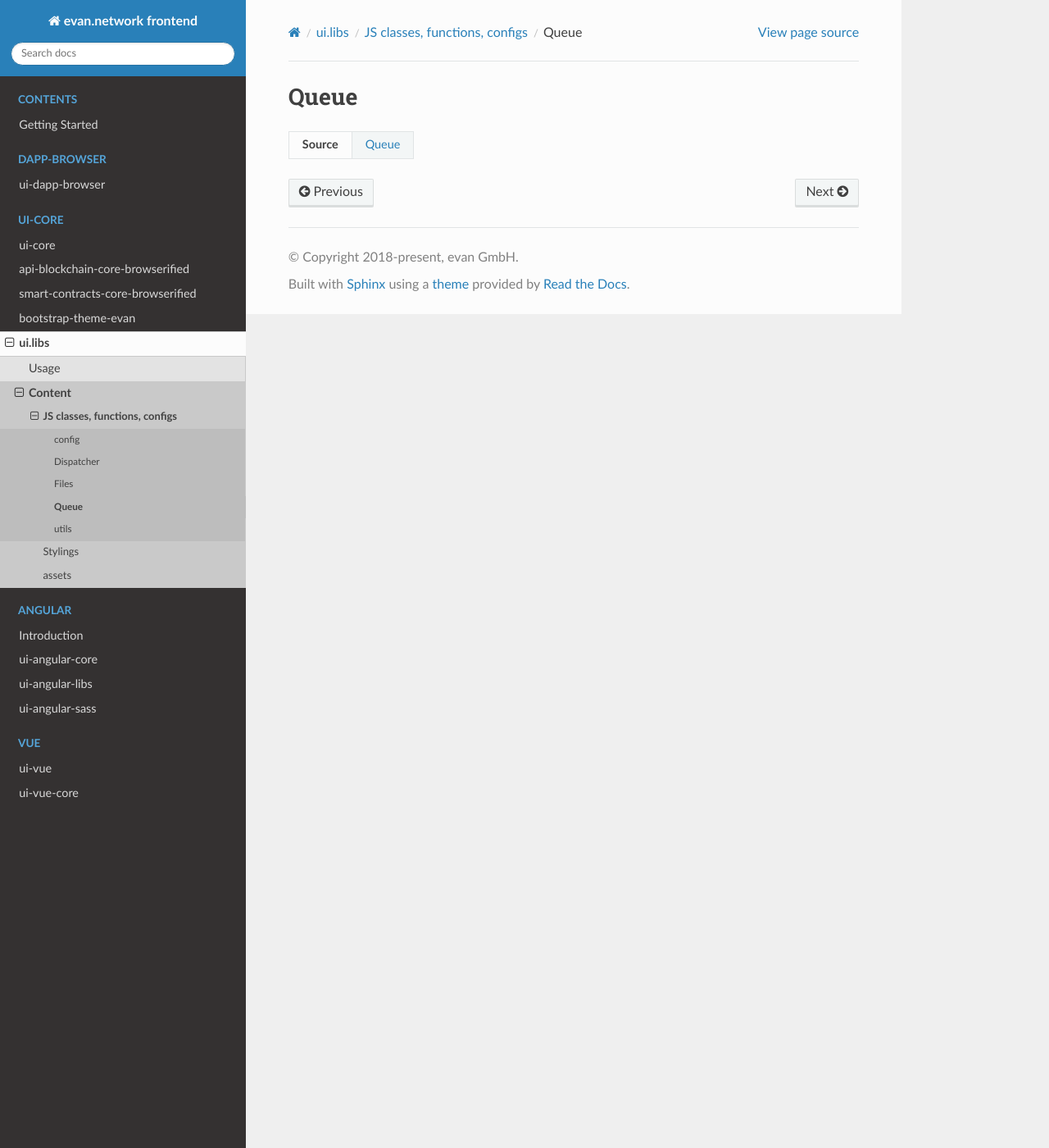
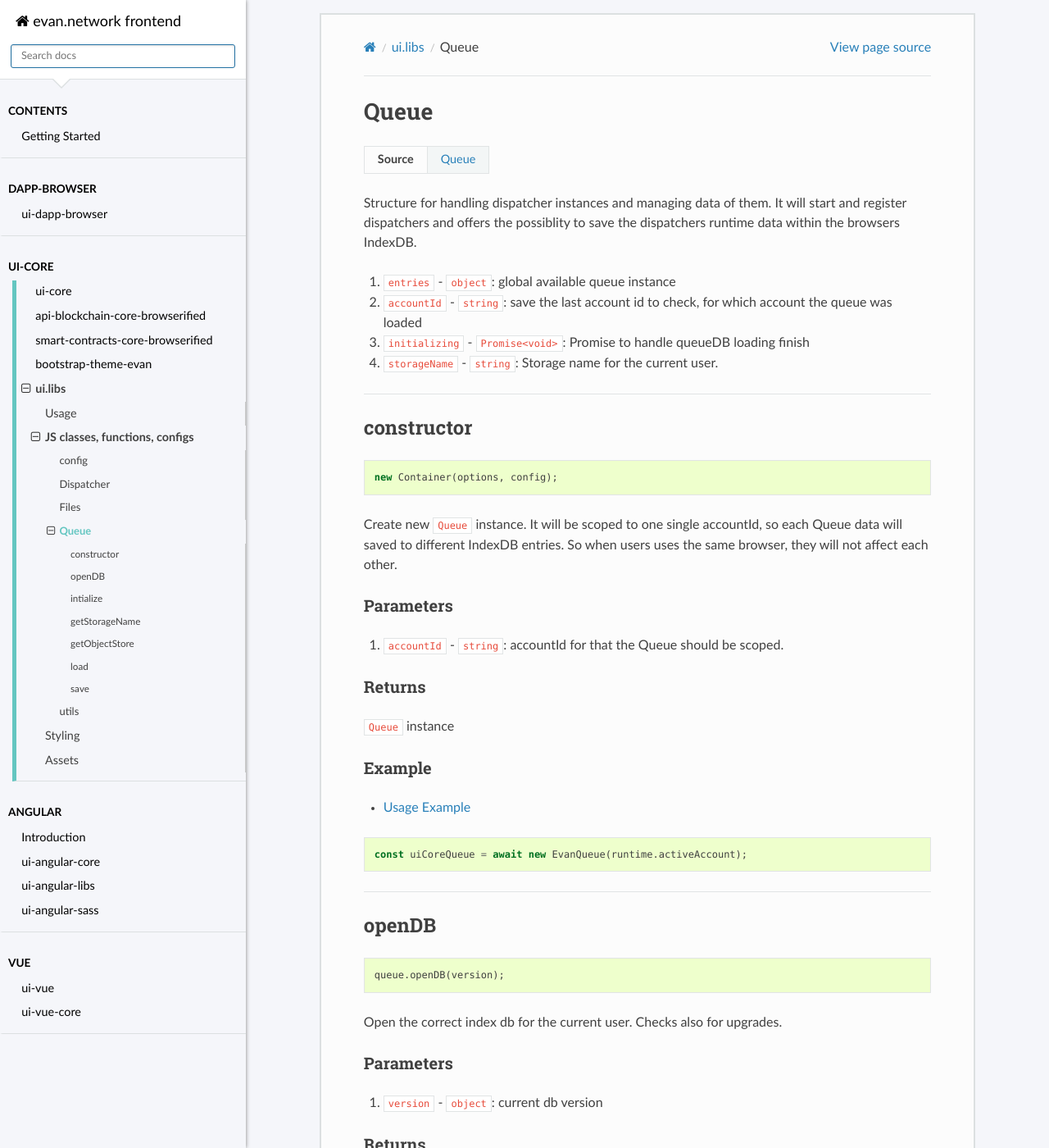
Before and after one commit to evannetwork/ui-docs, a Sphinx documentation site: the page built from docs/core/ui.libs/js/queue.rst, in a window 1280 px wide and 1400 px high. Shown: the whole window at 82% size. Built offline with Sphinx 7.4.7 and the Read the Docs theme 2.0.0, drawn with Linux system fonts in a browser that asks for light colours; some of the changed text lies outside the part shown.

Commit message:
add queue docs; add custom css

```diff
--- /dev/null
+++ b/docs/_static/css/evan.css
@@ -0,0 +1,138 @@
+/**** nav search side ***/
+
+.wy-nav-side .wy-side-nav-search {
+  position: relative;
+
+  text-align: left;
+
+  border-bottom: 1px solid #dce0e1;
+  background-color: #fff;
+}
+
+.wy-nav-side .wy-side-nav-search a {
+  font-size: 18px;
+  font-weight: 500;
+
+  text-align: left;
+
+  color: #000;
+}
+
+.wy-nav-side .wy-side-nav-search input {
+  border-radius: 3px;
+}
+
+.wy-nav-side .wy-side-nav-search:after,
+.wy-nav-side .wy-side-nav-search:before {
+  position: absolute;
+  top: 100%;
+  left: 25%;
+
+  width: 0;
+  height: 0;
+
+  content: ' ';
+  pointer-events: none;
+
+  border: solid transparent;
+}
+
+.wy-nav-side .wy-side-nav-search:after {
+  margin-left: -10px;
+
+  border-width: 10px;
+  border-top-color: #fff;
+}
+
+.wy-nav-side .wy-side-nav-search:before {
+  margin-left: -12px;
+
+  border-width: 12px;
+  border-top-color: #dce0e1;
+}
+
+/******** side panel *************/
+.wy-nav-side {
+  background: #f5f6fa;
+  box-shadow: 0 0 5px 0 grey;
+}
+
+.wy-menu-vertical header,
+.wy-menu-vertical p.caption {
+  margin-bottom: 10px;
+  padding: 10px;
+
+  color: #000;
+}
+
+.wy-nav-side a {
+  color: #000;
+}
+
+.wy-menu-vertical ul * {
+  background-color: transparent !important;
+}
+
+.wy-menu-vertical ul *:hover {
+  color: #64c6c1 !important;
+  background-color: transparent !important;
+}
+
+.wy-menu-vertical > ul {
+  padding-bottom: 10px;
+
+  border-bottom: 1px solid #dce0e1;
+  border-left: 3px solid transparent;
+}
+
+ul.current {
+  margin-left: 15px;
+
+  border-left: 5px solid #64c6c1;
+}
+
+.wy-menu-vertical li.toctree-l1.current > a {
+  border-top: 0;
+  border-bottom: 0;
+}
+
+.wy-menu-vertical li.current {
+  background-color: #f5f6fa !important;
+}
+
+.wy-menu-vertical li.on a,
+.wy-menu-vertical li.current > a {
+  background-color: #f5f6fa;
+}
+
+.wy-nav-top {
+  margin-top: -16px;
+}
+
+.wy-menu-vertical li.toctree-l2 a.current {
+  color: #64c6c1 !important;
+}
+
+/************* content **********/
+
+.wy-nav-shift {
+  padding-top: 1rem;
+}
+
+.wy-nav-content-wrap {
+  padding-top: 1rem;
+  padding-bottom: 1rem;
+
+  background-color: #f5f6fa;
+}
+
+.wy-nav-content {
+  right: 0;
+  left: 0;
+
+  margin: auto;
+
+  border: 2px solid #dce0e1;
+}
+
+/******* evan ui.libs ************/
--- a/docs/conf.py
+++ b/docs/conf.py
@@ -84,7 +84,7 @@ html_theme = 'sphinx_rtd_theme'
 # Add any paths that contain custom static files (such as style sheets) here,
 # relative to this directory. They are copied after the builtin static files,
 # so a file named "default.css" will overwrite the builtin "default.css".
-# html_static_path = ['_static']
+html_static_path = ['_static']
 
 # Custom sidebar templates, must be a dictionary that maps document names
 # to template names.
@@ -152,3 +152,6 @@ texinfo_documents = [
      author, 'evan.network frontend', 'One line description of project.',
      'Miscellaneous'),
 ]
+
+def setup(app):
+    app.add_stylesheet('css/evan.css')
--- a/docs/core/ui.libs/index.rst
+++ b/docs/core/ui.libs/index.rst
@@ -23,27 +23,27 @@ Usage
 
 - dbcp.json
 
-.. code-block:: json
+  .. code-block:: json
 
-  {
-    "public": {
-      "dapp": {
-        "dependencies": {
-          "ui.libs": "^1.4.0"
+    {
+      "public": {
+        "dapp": {
+          "dependencies": {
+            "ui.libs": "^1.4.0"
+          }
         }
       }
     }
-  }
 
 - package.json
 
-.. code-block:: json
+  .. code-block:: json
 
-  {
-    "dependencies": {
-      "@evan.network/ui": "^1.4.0"
-    },
-  }
+    {
+      "dependencies": {
+        "@evan.network/ui": "^1.4.0"
+      },
+    }
 
 - typescript
 
@@ -57,28 +57,32 @@ Usage
 
     @import '~@evan.network/ui/dist/ui.libs.css';
 
-Content
-=======
+JS classes, functions, configs
+==============================
 
 .. toctree::
   :maxdepth: 2
   :glob:
-  :caption: JS
 
-  js
+  js/*
 
+
+Styling
+=======
 
 .. toctree::
   :maxdepth: 2
   :glob:
   :caption: Stylings
 
-  stylings
+  styling/*
 
+
+Assets
+=======
 
 .. toctree::
   :maxdepth: 2
   :glob:
-  :caption: Assets
 
   assets
--- a/docs/core/ui.libs/js/config.rst
+++ b/docs/core/ui.libs/js/config.rst
@@ -8,3 +8,5 @@ config
 
    * - Source
      - `config <https://github.com/evannetwork/ui-core/tree/master/dapps/ui.libs/src/config.ts>`__
+
+- ``agentUrl`` : url to the evan.network smart agents server (e.g.: https://agents.test.evan.network)
--- a/docs/core/ui.libs/js/queue.rst
+++ b/docs/core/ui.libs/js/queue.rst
@@ -8,3 +8,277 @@ Queue
 
    * - Source
      - `Queue <https://github.com/evannetwork/ui-core/tree/master/dapps/ui.libs/src/Queue.ts>`__
+
+Structure for handling dispatcher instances and managing data of them. It will start and register
+dispatchers and offers the possiblity to save the dispatchers runtime data within the browsers
+IndexDB.
+
+
+#. ``entries`` - ``object``: global available queue instance
+#. ``accountId`` - ``string``: save the last account id to check, for which account the queue was loaded
+#. ``initializing`` - ``Promise<void>``: Promise to handle queueDB loading finish
+#. ``storageName`` - ``string``: Storage name for the current user.
+
+--------------------------------------------------------------------------------
+
+.. _queue_constructor:
+
+constructor
+================================================================================
+
+
+.. code-block:: typescript
+
+  new Container(options, config);
+
+Create new ``Queue`` instance. It will be scoped to one single accountId, so each Queue data will
+saved to different IndexDB entries. So when users uses the same browser, they will not affect each
+other.
+
+----------
+Parameters
+----------
+
+#. ``accountId`` - ``string``: accountId for that the Queue should be scoped.
+
+-------
+Returns
+-------
+
+``Queue`` instance
+
+-------
+Example
+-------
+- `Usage Example <https://github.com/evannetwork/ui-core/blob/master/dapps/ui.libs/src/Dispatcher.ts>`__
+
+.. code-block:: typescript
+
+  const uiCoreQueue = await new EvanQueue(runtime.activeAccount);
+
+
+
+
+
+
+--------------------------------------------------------------------------------
+
+.. _queue_openDB:
+
+openDB
+================================================================================
+
+.. code-block:: typescript
+
+  queue.openDB(version);
+
+Open the correct index db for the current user. Checks also for upgrades.
+
+----------
+Parameters
+----------
+
+#. ``version`` - ``object``: current db version
+
+-------
+Returns
+-------
+
+``Promise`` returns ``void``: resolved when IndexDB was initialized
+
+-------
+Example
+-------
+
+.. code-block:: typescript
+
+  async initialize(): Promise<any> {
+    if (!queueDB) {
+      if (!this.initializing) {
+        try {
+          queueDB = await this.openDB();
+        } catch (ex) {
+          console.error(ex);
+        }
+      }
+
+      await this.initializing;
+    }
+  }
+
+
+
+
+--------------------------------------------------------------------------------
+
+.. _queue_intialize:
+
+intialize
+================================================================================
+
+.. code-block:: typescript
+
+  queue.intialize();
+
+Creates a queueDB if missing and open all connections. Is called by the Queue interaction functions itself.
+
+-------
+Returns
+-------
+
+``Promise`` returns ``void``: Resolved when ``openDB`` has finished. Will use the ``initialized`` flag to only be initialized once.
+
+-------
+Example
+-------
+
+.. code-block:: typescript
+
+  await this.initialize();
+
+
+
+
+--------------------------------------------------------------------------------
+
+.. _queue_getStorageName:
+
+getStorageName
+================================================================================
+
+.. code-block:: typescript
+
+  queue.getStorageName();
+
+gets the queue db storage name for the active account
+
+-------
+Returns
+-------
+
+``string``: The storage name (e.g. 'evan-queue-' + this.accountId)
+
+-------
+Example
+-------
+
+.. code-block:: typescript
+
+  this.storageName = this.getStorageName();
+
+
+
+
+--------------------------------------------------------------------------------
+
+.. _queue_getObjectStore:
+
+getObjectStore
+================================================================================
+
+.. code-block:: typescript
+
+  queue.getObjectStore(option);
+
+Gets the "evan-queue" IndexDB object store.
+
+----------
+Parameters
+----------
+
+#. ``option`` - ``object``: additional options for queueDB.transaction
+
+-------
+Returns
+-------
+
+``Promise`` returns ``IDBObjectStore``: `IDBObjectStore <https://developer.mozilla.org/en-US/docs/Web/API/IDBObjectStore>`_
+
+-------
+Example
+-------
+
+.. code-block:: typescript
+
+  const objectStore = this.getObjectStore('readonly');
+
+
+
+
+--------------------------------------------------------------------------------
+
+.. _queue_load:
+
+load
+================================================================================
+
+.. code-block:: typescript
+
+  queu.load(dispatcherId);
+
+Loads the queue db for the current user and updates all global queue entries from the index db
+
+----------
+Parameters
+----------
+
+#. ``dispatcherId`` - ``string``: The `dispatcher identifier <./dispatcher.html#constructor>`_ (`${ dappEns }|||${ name }`)
+
+-------
+Returns
+-------
+
+``Promise`` returns ``void``: resolved when done
+
+-------
+Example
+-------
+
+.. code-block:: typescript
+
+  const entries = await this.load(`addressbook.evan|||saveDispatcher`);
+
+
+
+
+--------------------------------------------------------------------------------
+
+.. _queue_save:
+
+save
+================================================================================
+
+.. code-block:: typescript
+
+  queue.save(dispatcherId, entryId, data?);
+
+Store for the current user its current global entries to the queue db.  It loads all current saved
+entries and checks for the provided entryId. If the entryId is empty, the entry will be deleted.
+
+----------
+Parameters
+----------
+
+#. ``dispatcherId`` - ``string``: The `dispatcher identifier <./dispatcher.html#constructor>`_ (`${ dappEns }|||${ name }`)
+#. ``entryId`` - ``string``: random id string
+#. ``data`` - ``any`` (optional): any data that should be saved
+
+-------
+Returns
+-------
+
+``Promise`` returns ``any``: objectStore.
+
+-------
+Example
+-------
+
+.. code-block:: typescript
+
+  await this.queue.save(this.dispatcher.id, this.id, {
+    data: this.data,
+    error: this.error,
+    status: this.status,
+    stepIndex: this.stepIndex,
+    customEvePrice: this.customEvePrice,
+  });
```
Also changed, not shown: docs/core/ui.libs/js.rst (deleted, +0 -16 lines), docs/core/ui.libs/stylings.rst (deleted, +0 -16 lines).
